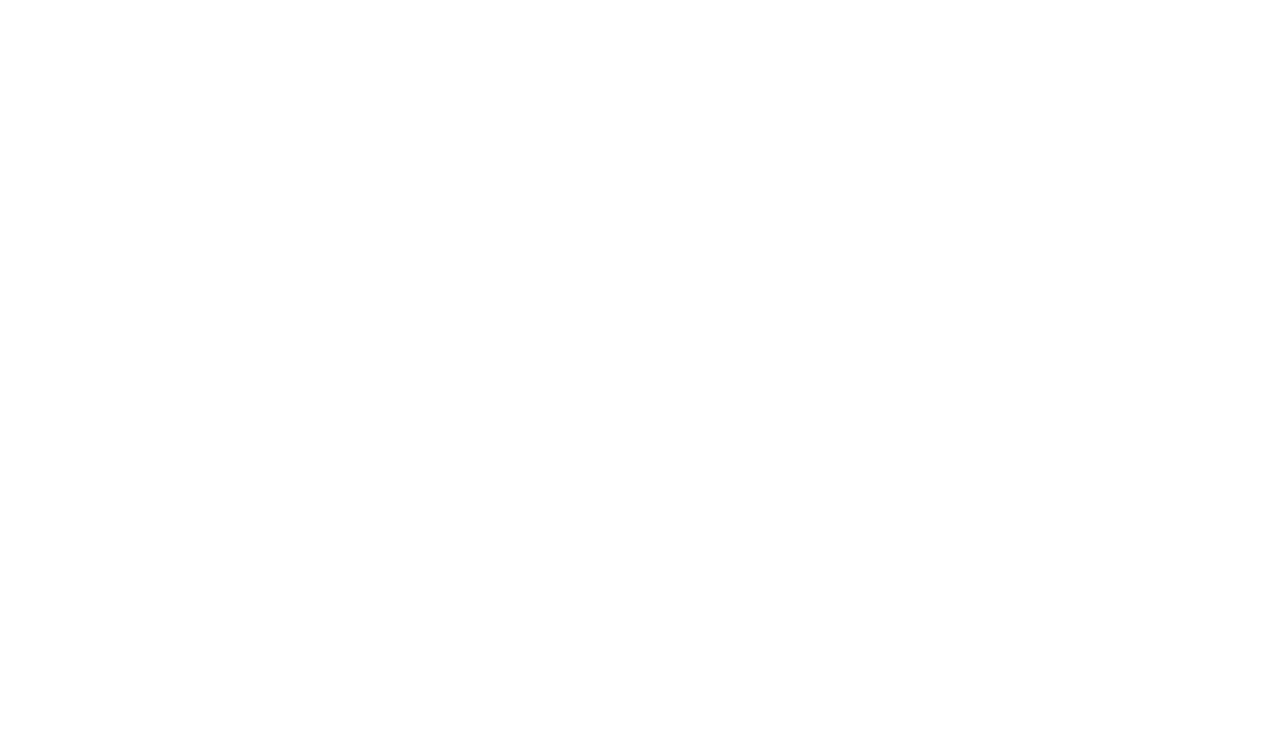
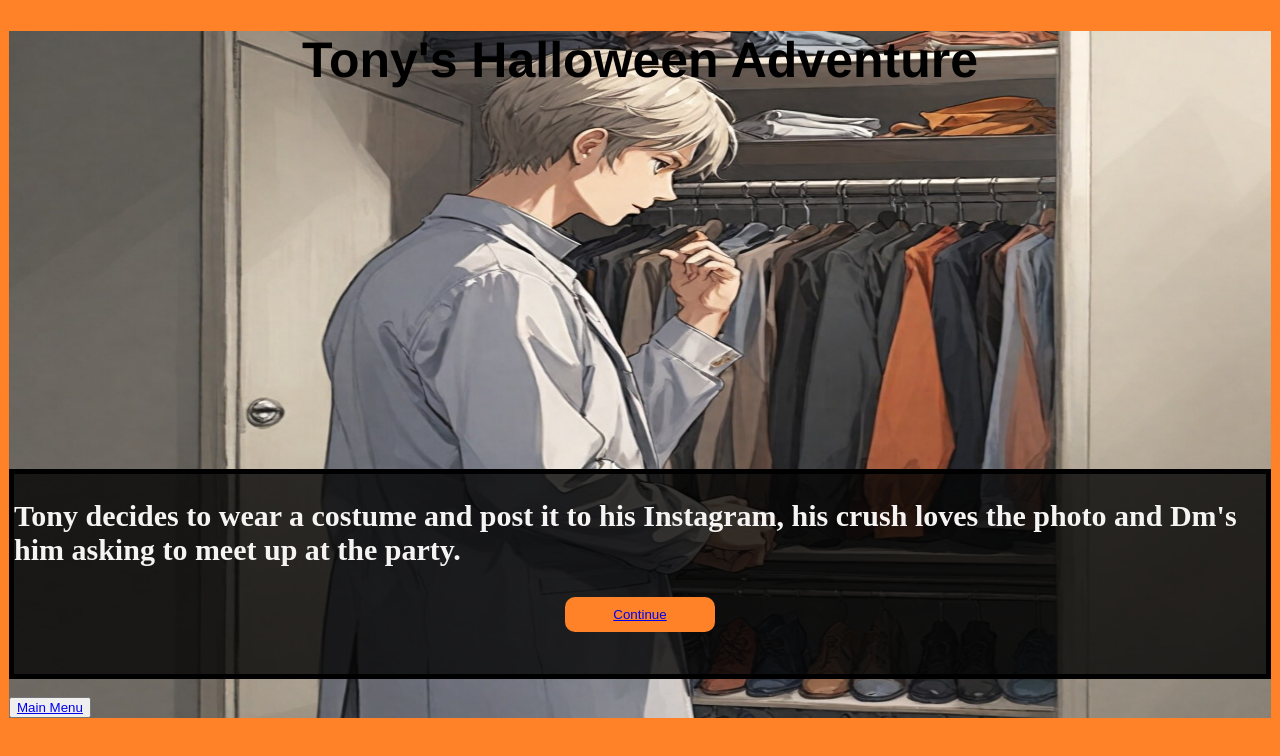
Before and after one commit to BronelL87/LazarB_HenryB_PattonD_Challenge_GroupCYOA_WithStyles, a plain HTML site: page Pages/page1choice1.html in a window 1280 px wide. Drawn offline with Linux system fonts and the light colour scheme.

Commit message:
page1 choice 1

```diff
--- a/Pages/page1choice1.html
+++ b/Pages/page1choice1.html
@@ -6,7 +6,27 @@
     <title>Group CYOA With Styles</title>
     <link rel="stylesheet" href="../Style/styles.css">
 </head>
-<body>
 
+<body id="page1">
+    <div class="background1ch1">
+
+        <h2 class="header">Tony's Halloween Adventure</h2>
+        <div class="box2">
+            <div>
+                <p class="description1">Tony decides to wear a costume and post it to his Instagram, his crush loves the photo and Dm's him asking to meet up at the party. </p>
+            </div>
+            <div class="buttonsPosition">
+                <button class="buttonStyles"><a href="./page3.html">Continue</a></button>
+
+
+            </div>
+
+
+        </div>
+        <br>
+        <button><a href="../index.html">Main Menu</a></button>
+
+    </div>
 </body>
+
 </html>
--- a/Style/styles.css
+++ b/Style/styles.css
@@ -86,3 +86,11 @@ h2 {
     background-color: rgb(255, 130, 41);
 
 }
+.background1ch1{
+    background-image: url(../assets/img-3JqpPYh84dITscuw0Baei.jpg);
+    background-size: 100% 100%;
+    background-repeat: no-repeat;
+    background-position: center;
+    background-attachment: fixed;
+    margin-top: -20px;
+}
```
Also changed, not shown: assets/img-3JqpPYh84dITscuw0Baei.jpg (added).
